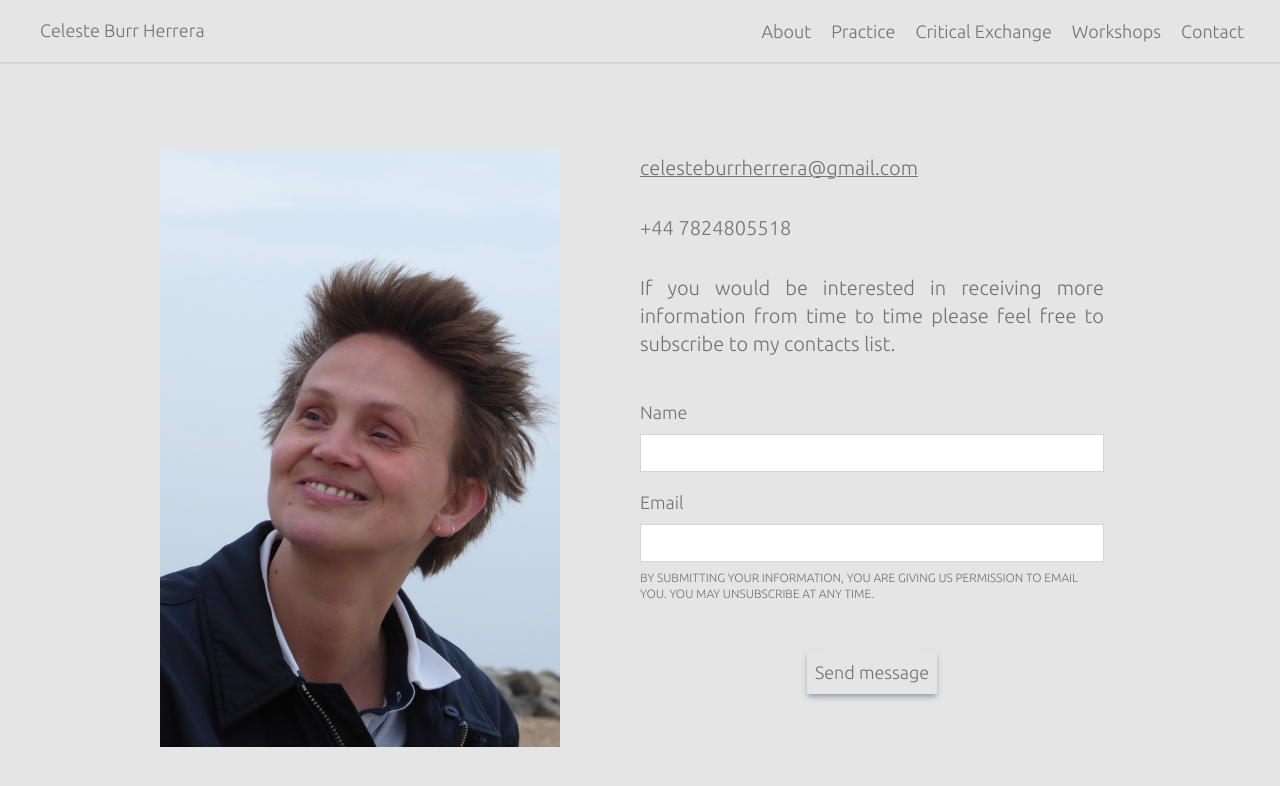
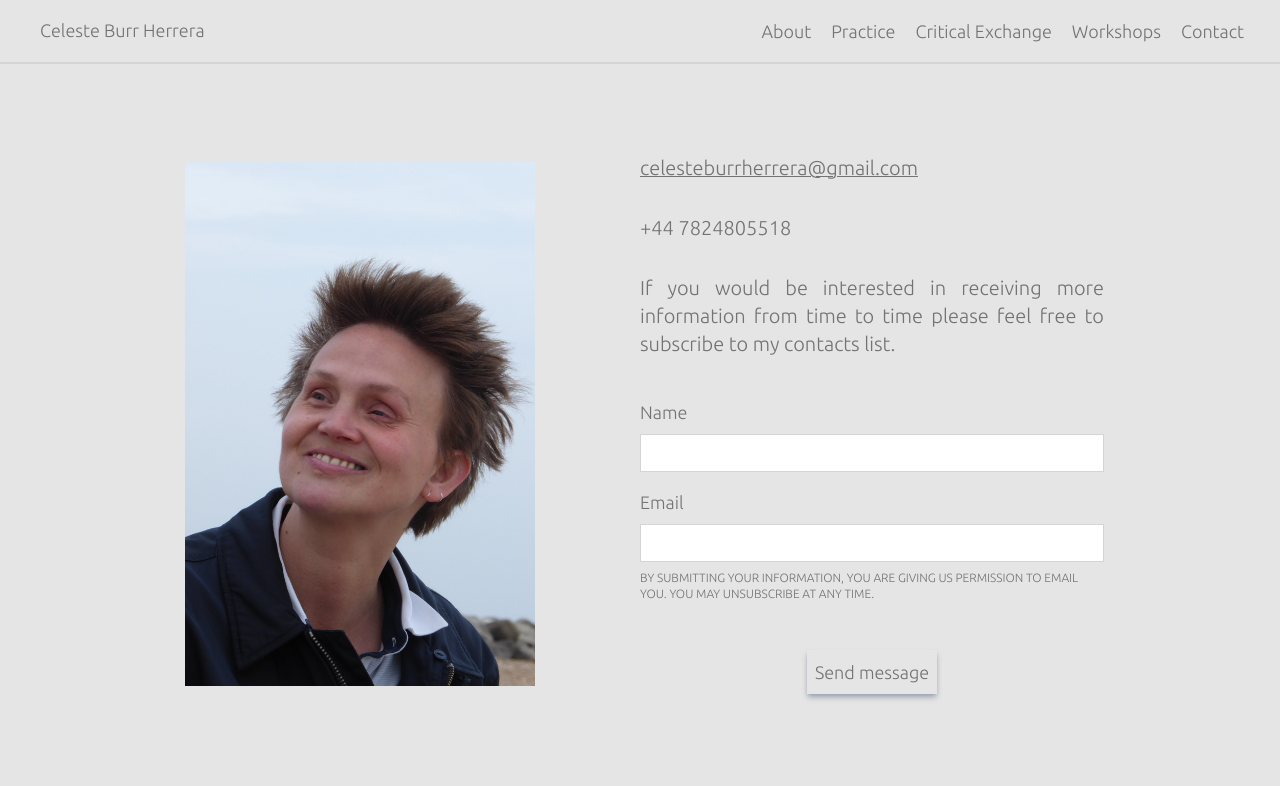
Before and after one commit to VivienIngrams/CelesteIngrams, a Next.js app: page /contact in a window 1280 px wide. Shown: the top 786 px of the page. Built offline with nearby package versions, Linux system fonts and the light colour scheme.

Commit message:
Mailing list address

```diff
--- a/app/contact/page.tsx
+++ b/app/contact/page.tsx
@@ -9,13 +9,13 @@ const Contact = () => {
       id="Contact"
       className="w-full p-4 md:p-8 lg:pt-20 xl:pt-20 xl:px-20 h-screen lg:grid lg:grid-cols-2"
     >
-      <div className="lg:h-full pt-24 md:pt:40 lg:pt-12 flex flex-col justify-center items-center">
+      <div className="lg:h-full pt-24 md:pt:40 lg:py-12 flex flex-col justify-center items-center">
         <Image
           src="/images/Profile.jpg"
           alt="Celeste Hererra"
           width={300}
           height={500}
-          className="w-40 h-auto md:w-60 lg:w-[400px]" // Adjust sizes for different screen sizes
+          className="w-40 h-auto md:w-60 lg:w-[350px]" // Adjust sizes for different screen sizes
         />
       </div>
       <div className="lg:h-full  flex flex-col justify-center xl:mr-24 ">
```
